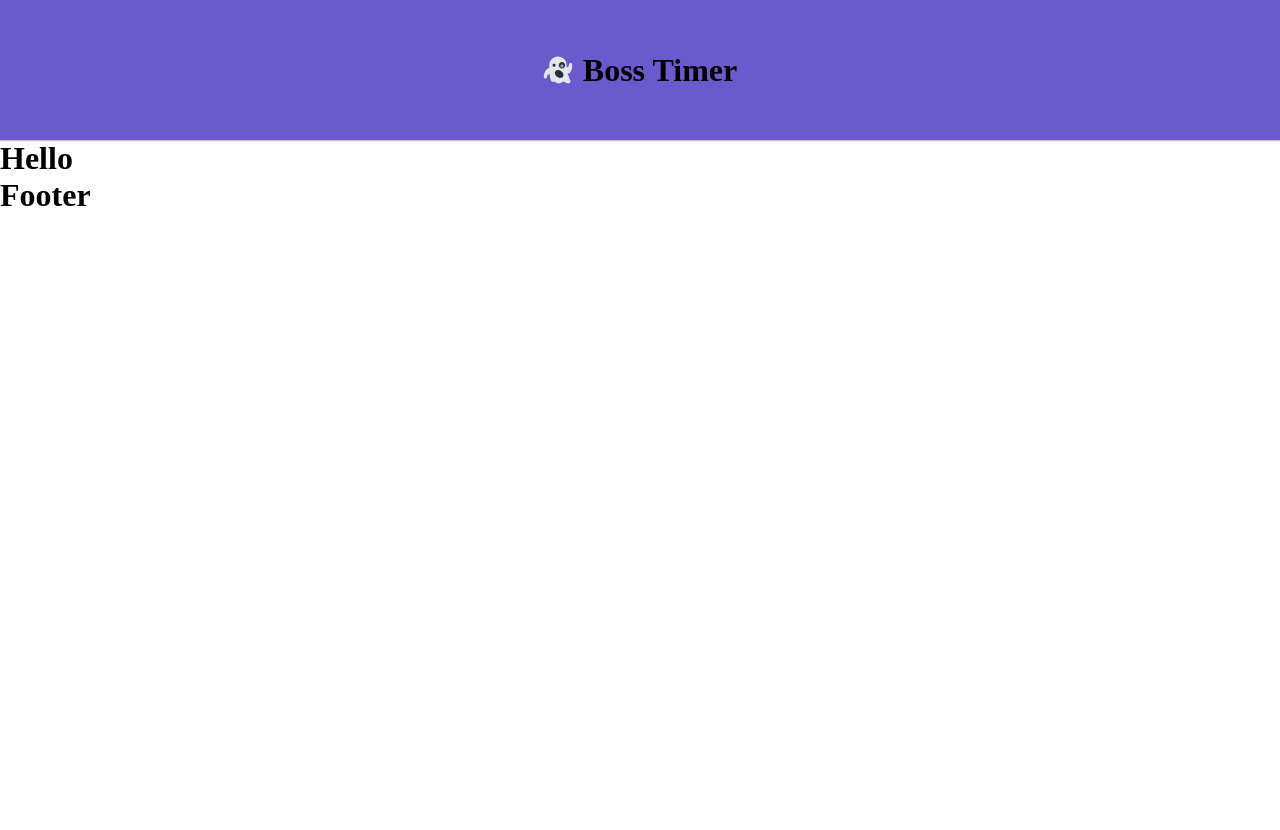
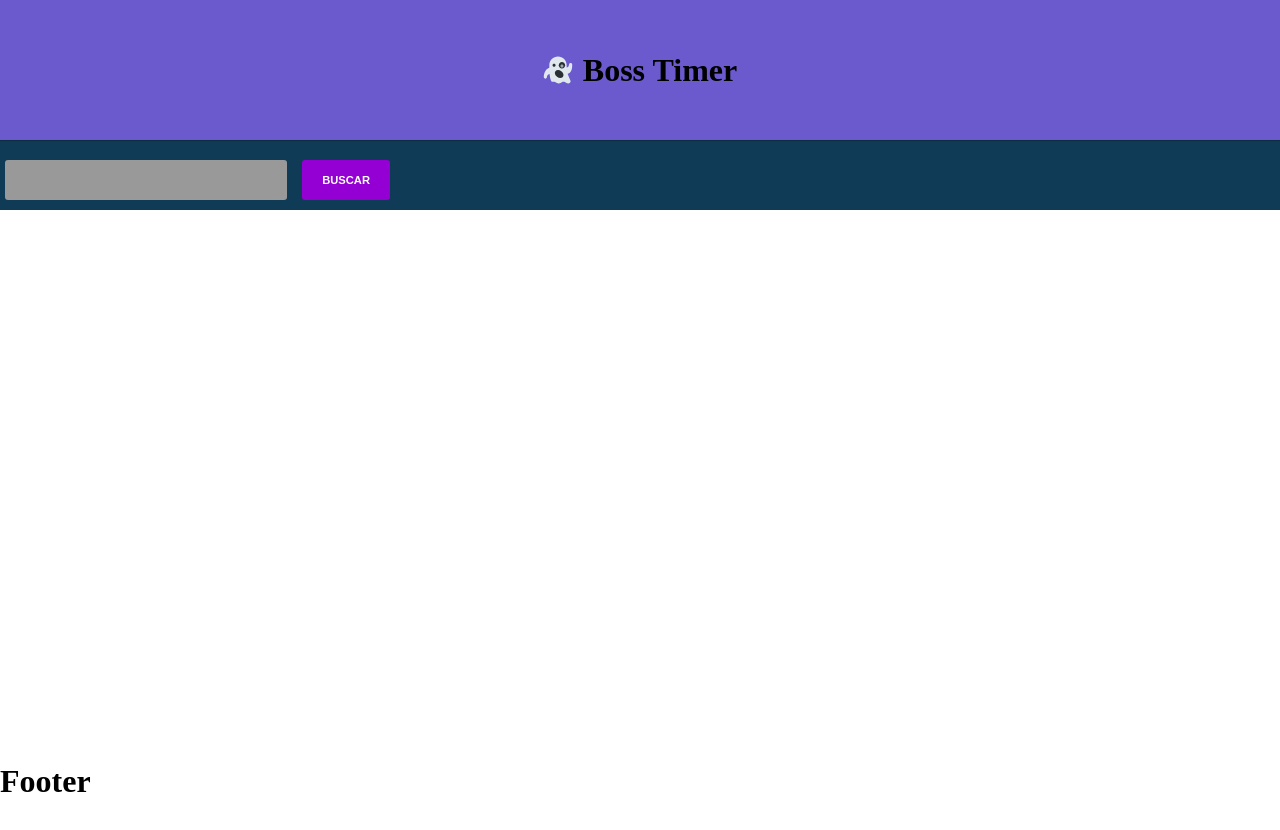
Before and after one commit to arthurgehrke/boss-timer, a React (Create React App) app: page / in a window 1280 px wide. Shown: the top 830 px of the page. After the commit the page ends 800 px from the top, so only its background shows below. Built offline with nearby package versions, Linux system fonts and the light colour scheme.

Commit message:
add button search, styles container, etc...

```diff
--- a/src/components/button/index.js
+++ b/src/components/button/index.js
@@ -7,27 +7,32 @@ export const Form = styled.form`
   display: flex;
   input {
     flex: 1;
-		height: 55px;
+    height: 40px;
     padding: 0 20px;
-		background: #FFF;
+    margin-left: 5px;
+    margin-right: 5px;
+    background: #999;
     font-size: 18px;
     color: #444;
     border-radius: 3px;
     border: ${props => (props.withError ? '2px solid #F00' : 0)};
   }
   button {
-		width: 80px;
-		height: 55px;
+    width: 60;
+    height: 40px;
     padding: 0 20px;
     margin-left: 10px;
-		background: #63F5B0;
-		color: #FFF;
+    margin-right: 10px;
+    margin-bottom: 10px;
+    background: #9400d3;
+    color: #fff;
     border: 0;
-		font-size: 20px;
+    text-align: center;
+    font-size: 70%;
     font-weight: bold;
     border-radius: 3px;
     &:hover {
-			background: #52D99F;
+      background: #483d8b;
     }
   }
 `
--- a/src/components/comtainer/index.js
+++ b/src/components/comtainer/index.js
@@ -3,6 +3,7 @@ import styled from 'styled-components'
 export const Container = styled.div`
 	display: flex;
 	flex-direction: column;
-	align-items: center;
-	padding-top: 60px;
+	text-align: center;
+	width: 100%;
+	background-color: #103b57;
 `
--- a/src/components/footer/styles.js
+++ b/src/components/footer/styles.js
@@ -1,9 +1,13 @@
-import styled from 'styled-components';
+import styled from 'styled-components'
 
 const Container = styled.div`
   display: flex;
-  position: relative;
+  position: absolute;
   bottom: 0;
-`;
 
-export { Container };
+  h1 {
+    color: #000;
+  }
+`
+
+export { Container }
--- /dev/null
+++ b/src/pages/home/index.js
@@ -0,0 +1,29 @@
+import React, { useState } from 'react'
+
+import Header from '../../components/header'
+import Footer from '../../components/footer'
+import { Container } from '../../components/comtainer'
+import { Form } from '../../components/button'
+
+const Home = () => {
+  const [state, setState] = useState({
+    isLoad: false,
+  })
+
+  return (
+    <>
+      <Container>
+        <Header />
+        <Form>
+          <input type="text" />
+          <button type="submit">
+            {state.isLoad ? <i className="fa fa-spinner fa-pulse" /> : 'BUSCAR'}
+          </button>
+        </Form>
+        <Footer />
+      </Container>
+    </>
+  )
+}
+
+export default Home
--- a/src/pages/home/index.jsx
+++ /dev/null
@@ -1,18 +0,0 @@
-import React from 'react';
-
-import Header from '../../components/header';
-import Footer from '../../components/footer';
-
-import { Container } from './styles'
-
-const Home = () => {
-  return (
-    <Container>
-      <Header />
-      <h1>Hello</h1>
-      <Footer />
-    </Container>
-  );
-}
-
-export default Home;
```
Also changed, not shown: src/components/footer/index.js (renamed from src/components/footer/index.jsx, +5 -5 lines), src/components/header/index.js (renamed from src/components/header/index.jsx), 1 other file (tests, documents, lock files or other folders). Lines whose indentation alone changed are shown as unchanged.
